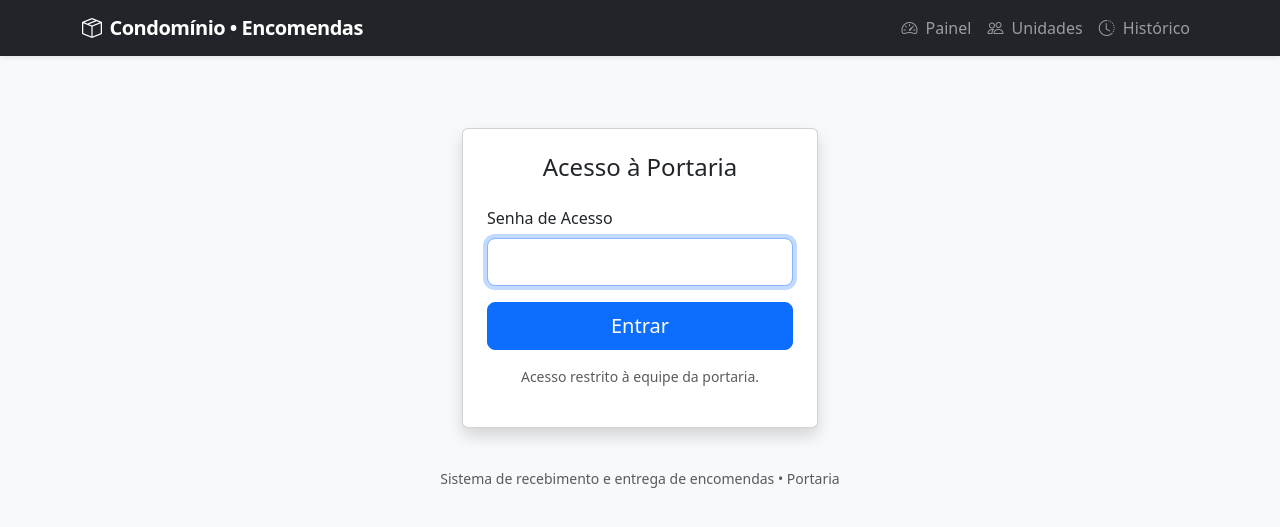
After one commit to Dinix11/er2, a Flask app: page /login in a window 1280 px wide. The commit adds this page. Shown: the top 527 px of the page. Run offline with Flask 3, Linux system fonts and the light colour scheme.

Commit message:
Adiciona proteção por senha + tela de login

```diff
--- a/templates/base.html
+++ b/templates/base.html
@@ -76,6 +76,13 @@
                     <li class="nav-item"><a class="nav-link" href="/"><i class="bi bi-speedometer2 me-1"></i> Painel</a></li>
                     <li class="nav-item"><a class="nav-link" href="/unidades"><i class="bi bi-people me-1"></i> Unidades</a></li>
                     <li class="nav-item"><a class="nav-link" href="/historico"><i class="bi bi-clock-history me-1"></i> Histórico</a></li>
+                    {% if session.get('logged_in') %}
+                    <li class="nav-item">
+                        <a class="nav-link text-danger" href="/logout">
+                            <i class="bi bi-box-arrow-right me-1"></i> Sair
+                        </a>
+                    </li>
+                    {% endif %}
                 </ul>
             </div>
         </div>
--- /dev/null
+++ b/templates/login.html
@@ -0,0 +1,30 @@
+{% extends "base.html" %}
+
+{% block title %}Login - Sistema de Encomendas{% endblock %}
+
+{% block content %}
+<div class="row justify-content-center mt-5">
+    <div class="col-md-4">
+        <div class="card shadow">
+            <div class="card-body p-4">
+                <h4 class="text-center mb-4">Acesso à Portaria</h4>
+
+                <form method="post">
+                    <div class="mb-3">
+                        <label class="form-label">Senha de Acesso</label>
+                        <input type="password" name="password" class="form-control form-control-lg" required autofocus>
+                    </div>
+
+                    <button type="submit" class="btn btn-primary btn-lg w-100">
+                        Entrar
+                    </button>
+                </form>
+
+                <p class="text-muted small text-center mt-3">
+                    Acesso restrito à equipe da portaria.
+                </p>
+            </div>
+        </div>
+    </div>
+</div>
+{% endblock %}
```
Also changed, not shown: 1 other file.
